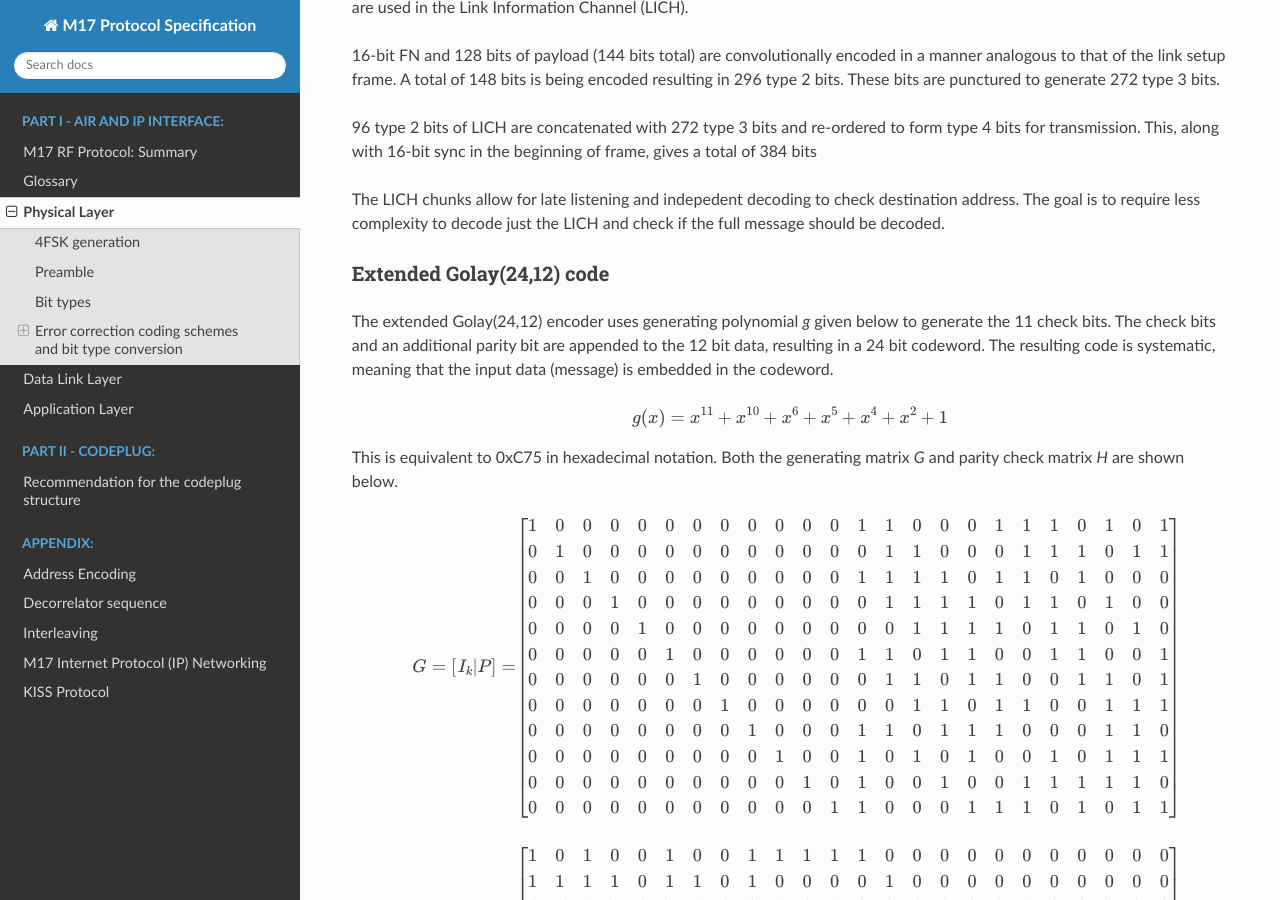
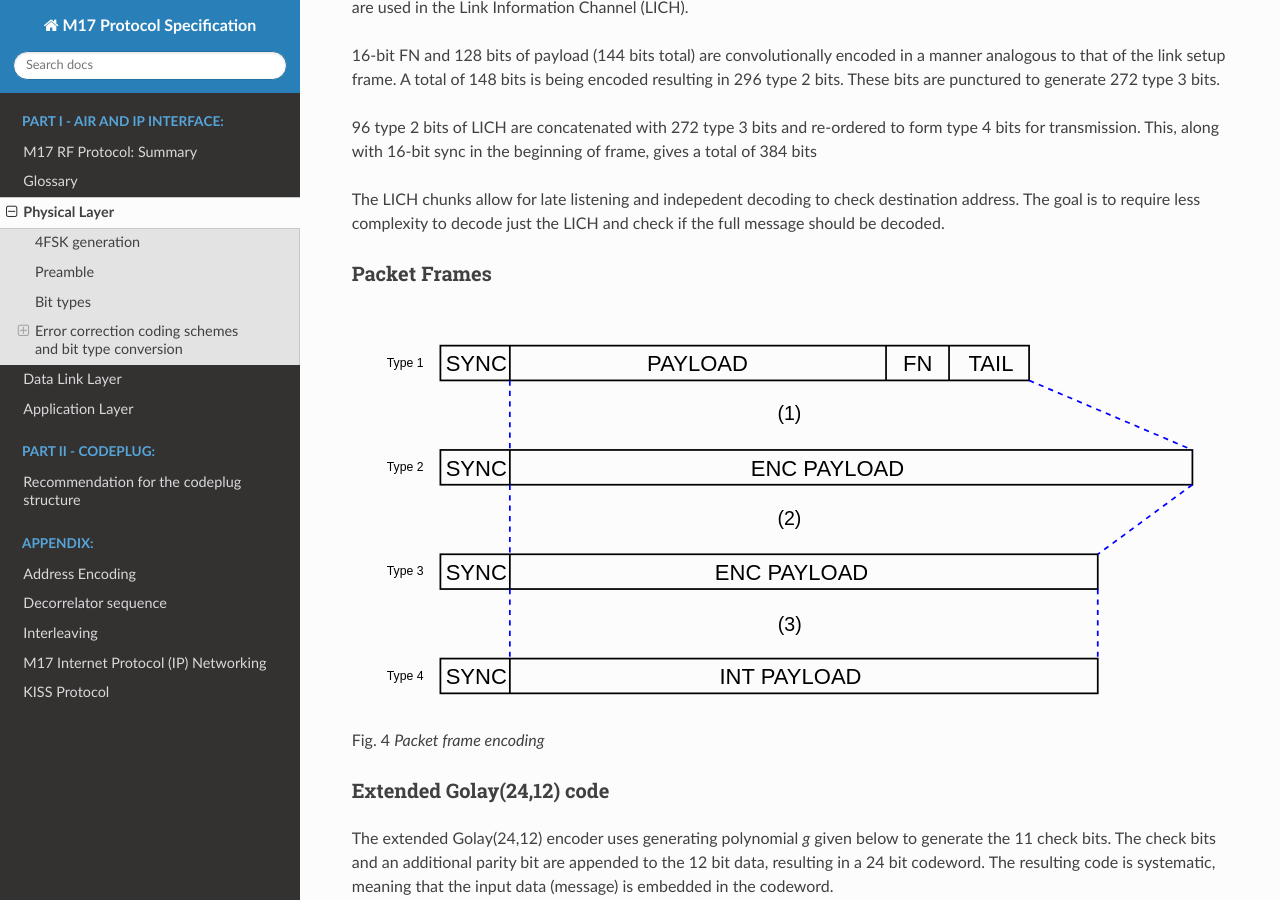
Before and after one commit to M17-Project/M17_spec, a Sphinx documentation site: the page built from docs/physical_layer.rst, in a window 1280 px wide and 900 px high, scrolled down 2686 px. Built offline with Sphinx 7.4.7 and the Read the Docs theme 2.0.0, drawn with Linux system fonts in a browser that asks for light colours.

Commit message:
Update physical_layer.rst

```diff
--- a/docs/physical_layer.rst
+++ b/docs/physical_layer.rst
@@ -138,6 +138,16 @@ re-ordered to form type 4 bits for transmission. This, along with
 The LICH chunks allow for late listening and indepedent decoding to
 check destination address. The goal is to require less complexity to
 decode just the LICH and check if the full message should be decoded.
+
+Packet Frames
+~~~~~~~~~~~~~
+
+.. figure:: ../images/packet_frame_encoding.*
+
+   Packet frame encoding
+
+
+
 
 Extended Golay(24,12) code
 ~~~~~~~~~~~~~
```
